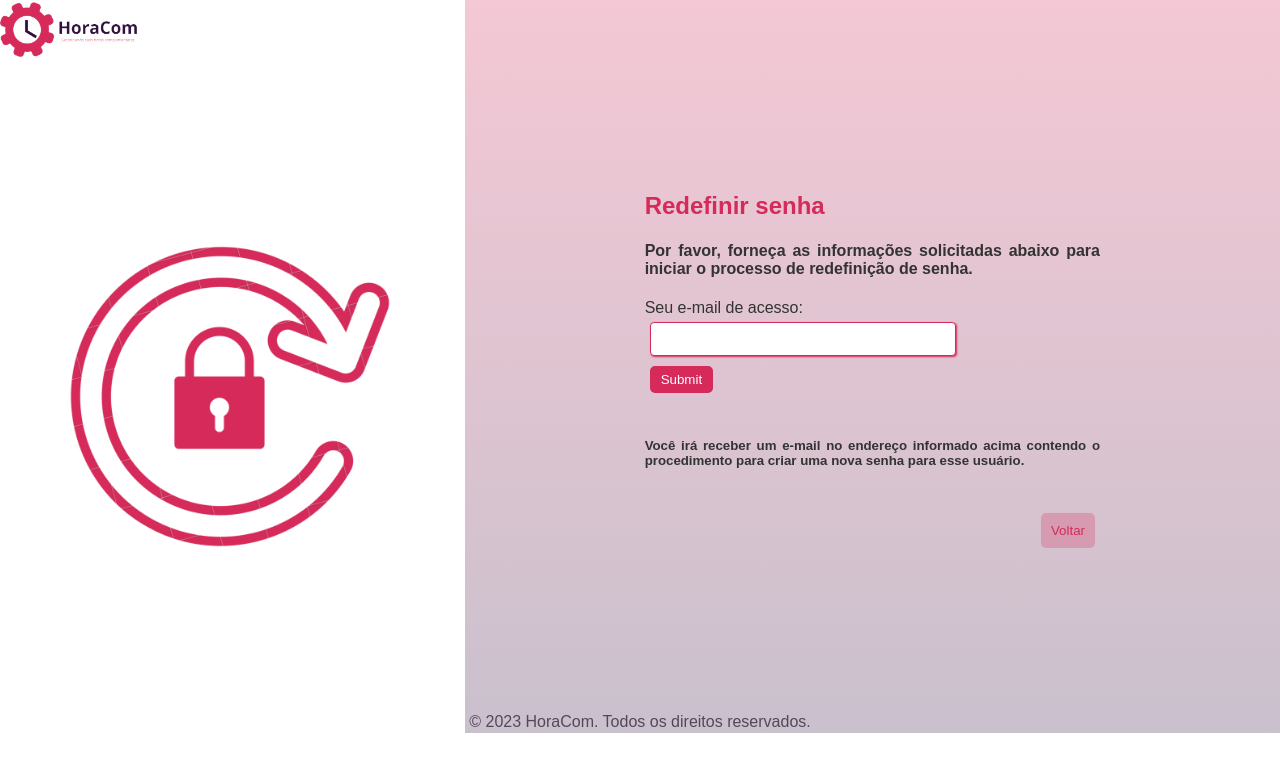
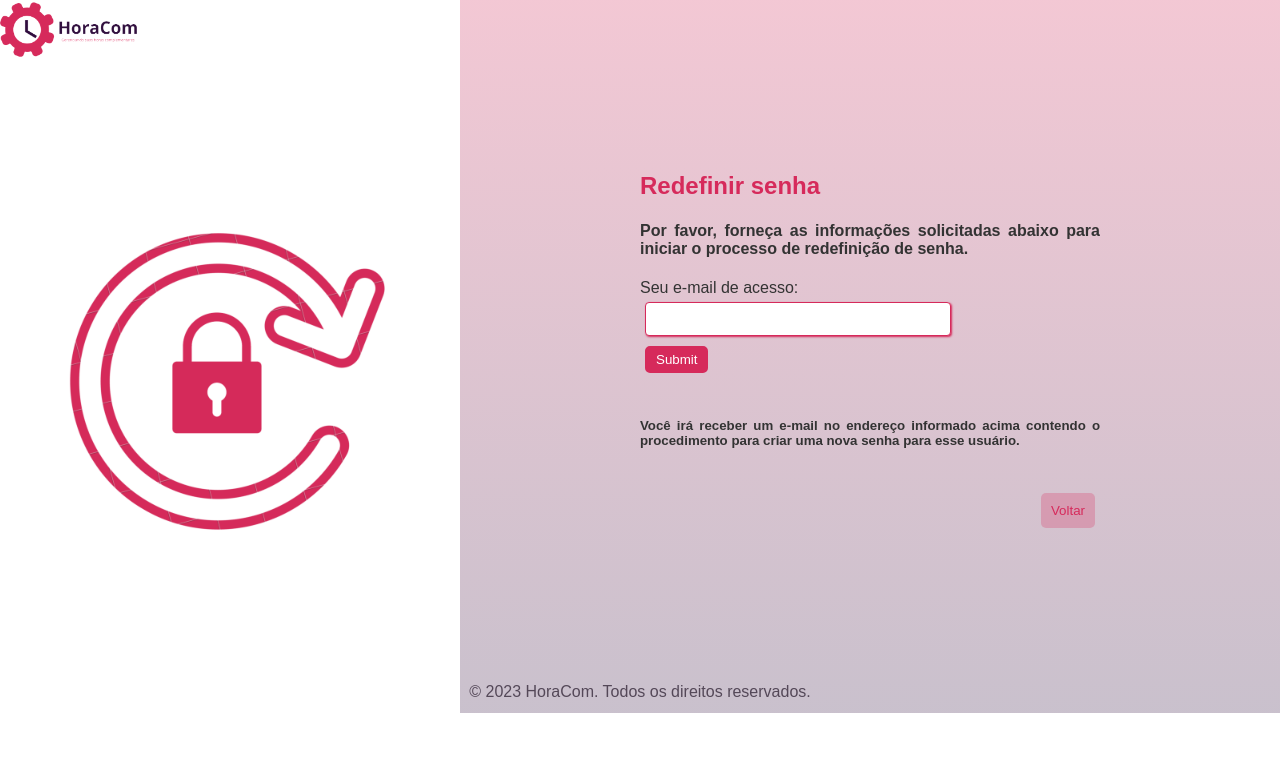
Before and after one commit to gti-ifpr/HoraCom, a Flask app: page /esqueceusenha.html in a window 1280 px wide. Shown: the top 772 px of the page. Run offline with Flask 3, Linux system fonts and the light colour scheme.

Commit message:
Update esqueceusenha.css

```diff
--- a/sitehoracom-1/static/css/esqueceusenha.css
+++ b/sitehoracom-1/static/css/esqueceusenha.css
@@ -65,11 +65,11 @@ h5{
   background: -webkit-linear-gradient(90deg, rgba(48, 14, 61, 0.26) 0.4%, rgba(214, 42, 90, 0.26) 100%);
   padding: 180px;
   /* Adicione um preenchimento interno para separar o conteúdo da borda */
-  width: 98%;
-  height: 98%;
+  width: 100%;
+  height: 100%;
   /* Em vez de 100% para permitir que o elemento cresça conforme o conteúdo */
-  margin-top: -70px;
-  margin-bottom: -20px;
+  margin-top: -90px;
+  margin-bottom: -30px;
 }
 
 form {
```
